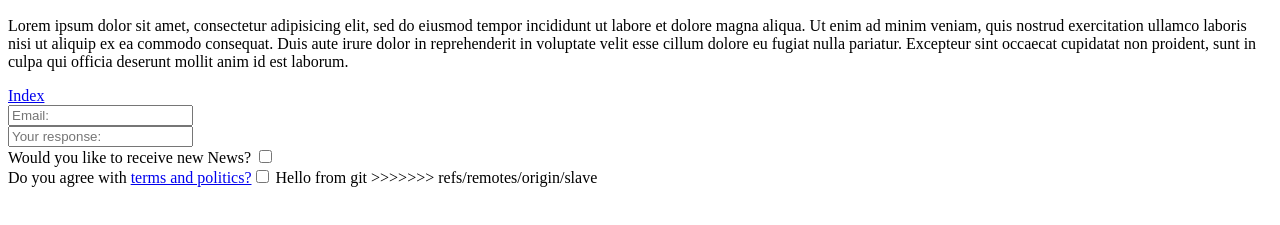
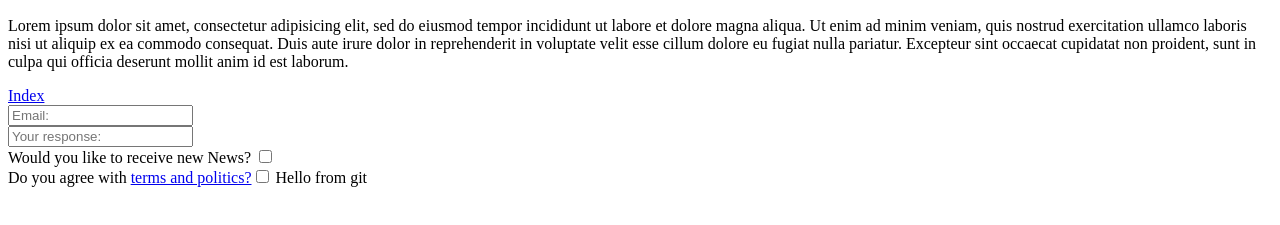
Before and after one commit to MaksymDoremi/html1509, a plain HTML site: page pages/newsletter.html in a window 1280 px wide. Shown: the part 313-538 px from the top of the page. Drawn offline with Linux system fonts and the light colour scheme.

Commit message:
maybe it's ok

```diff
--- a/pages/newsletter.html
+++ b/pages/newsletter.html
@@ -45,7 +45,7 @@
 	Do you agree with <a href="https://seznam.cz" target="_blank">terms and politics?</a><input type="checkbox" name="GDPR">
 
 	Hello from git
->>>>>>> refs/remotes/origin/slave
+
 </body>
 
 </html>
```
